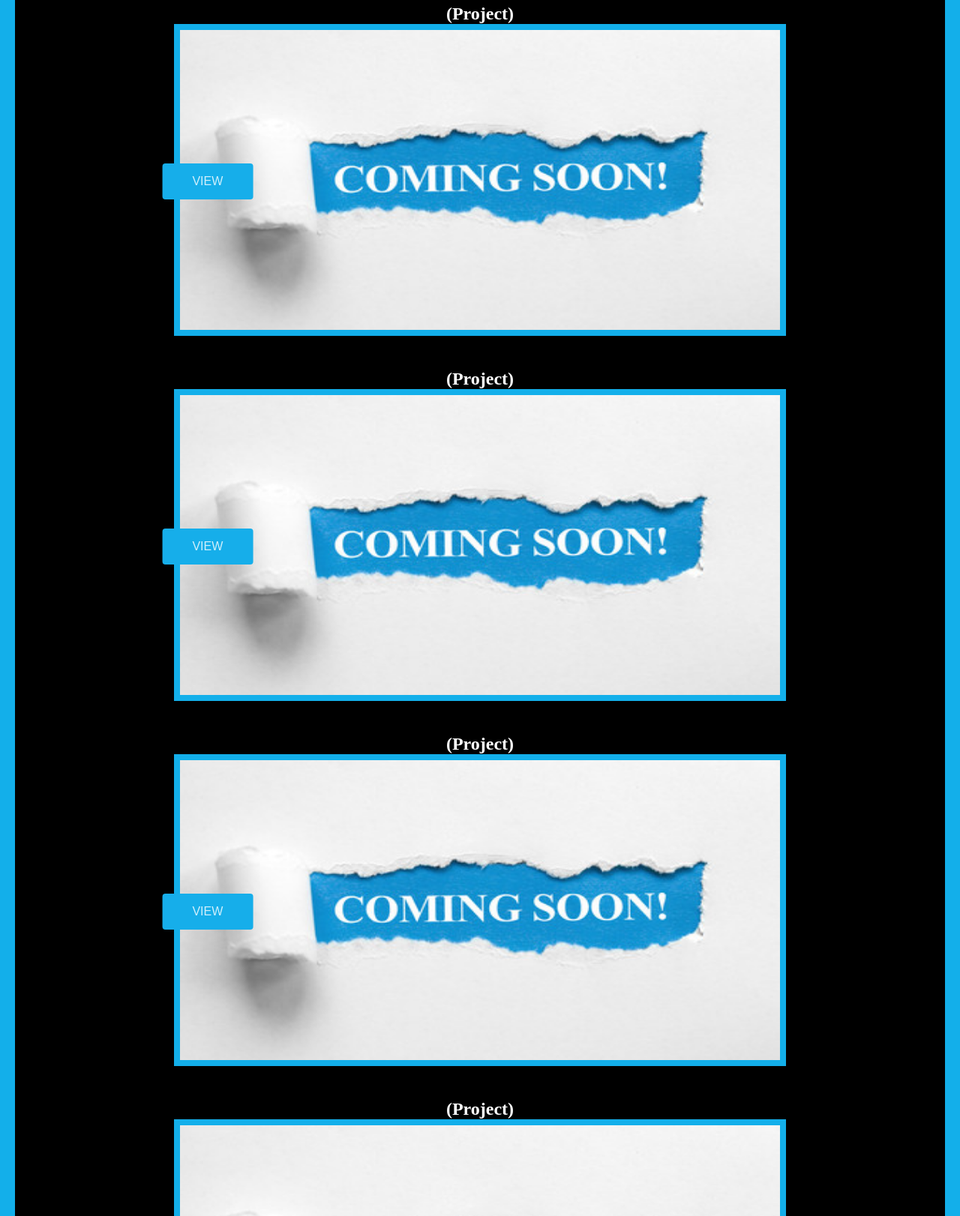
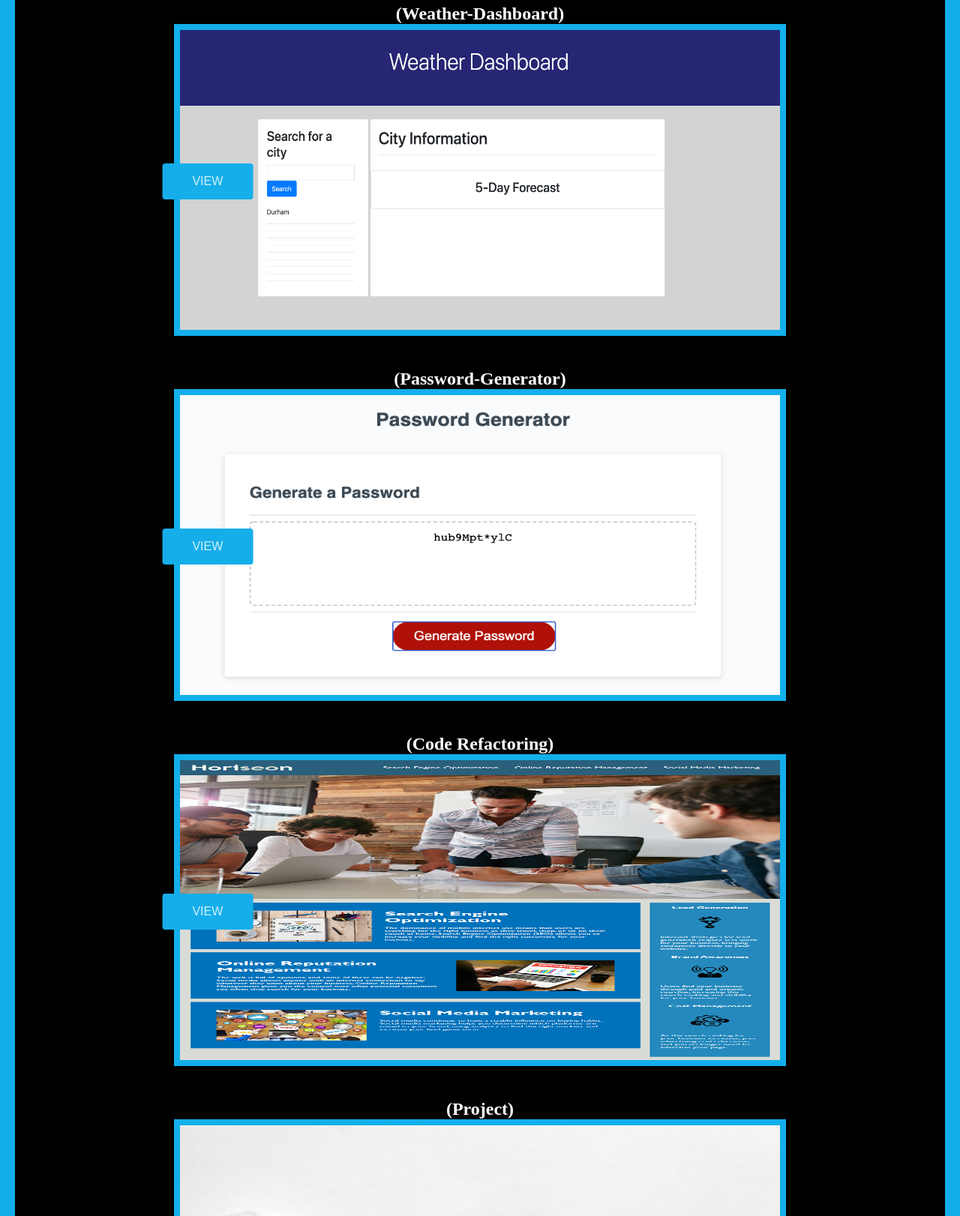
Before and after one commit to Ronbelle/HW-2, a plain HTML site: page index.html in a window 1280 px wide. Shown: the part 2097-3719 px from the top of the page at 75% size. Drawn offline with Linux system fonts and the light colour scheme.

Commit message:
updated portfoio

```diff
--- a/index.html
+++ b/index.html
@@ -51,27 +51,27 @@
         <h1>My Work</h1>
         <div id="recent-project">
             <h2>Recent Project:</h2>
-            <h3>Code Refactoring</h3>
-            <a href="https://ronbelle.github.io/Code-Refactor/" target="blank"><img src="./assets/images/01-html-css-git-homework-demo.png" alt="code-refractor"></a>
+            <h3>The-tailorist</h3>
+            <a href="The Tailorist" target="blank"><img src="./assets/images/the-tailorist.gif" alt="code-refractor"></a>
         </div>
         <div class="proj">
-            <h2>(Project)</h2>
+            <h2>(Weather-Dashboard)</h2>
             <div class="container">
-            <img src="./assets/images/coming-soon.jpeg" alt="coming soon">
-            <a href="https://github.com/Ronbelle?tab=repositories" target="blank"> <button class="btn">view</button> </a>
+            <img src="./assets/images/117586042-bf640500-b0e3-11eb-892e-d2b975871a56.png" alt="coming soon">
+            <a href="https://ronbelle.github.io/Weather-Dashboard/" target="blank"> <button class="btn">view</button> </a>
 </div>
         </div>
         <div class="proj">
-            <h2>(Project)</h2>
+            <h2>(Password-Generator)</h2>
             <div class="container">
-            <img src="./assets/images/coming-soon.jpeg" alt="coming soon">
-            <a href="https://github.com/Ronbelle?tab=repositories" target="blank"> <button class="btn">view</button> </a>
+            <img src="./assets/images/115122694-4e6b7a80-9f87-11eb-8a26-0a558eab7d8b.png" alt="coming soon">
+            <a href="https://ronbelle.github.io/Password-Generator/" target="blank"> <button class="btn">view</button> </a>
 </div>
         </div>
         <div class="proj">
-            <h2>(Project)</h2>
+            <h2>(Code Refactoring)</h2>
             <div class="container">
-            <img src="./assets/images/coming-soon.jpeg" alt="coming soon">
+            <img src="./assets/images/01-html-css-git-homework-demo.png" alt="coming soon">
             <a href="https://github.com/Ronbelle?tab=repositories" target="blank"> <button class="btn">view</button> </a>
 </div>
         </div>
```
Also changed, not shown: assets/images/115122694-4e6b7a80-9f87-11eb-8a26-0a558eab7d8b.png (added), assets/images/117586042-bf640500-b0e3-11eb-892e-d2b975871a56.png (added), 1 other file.
